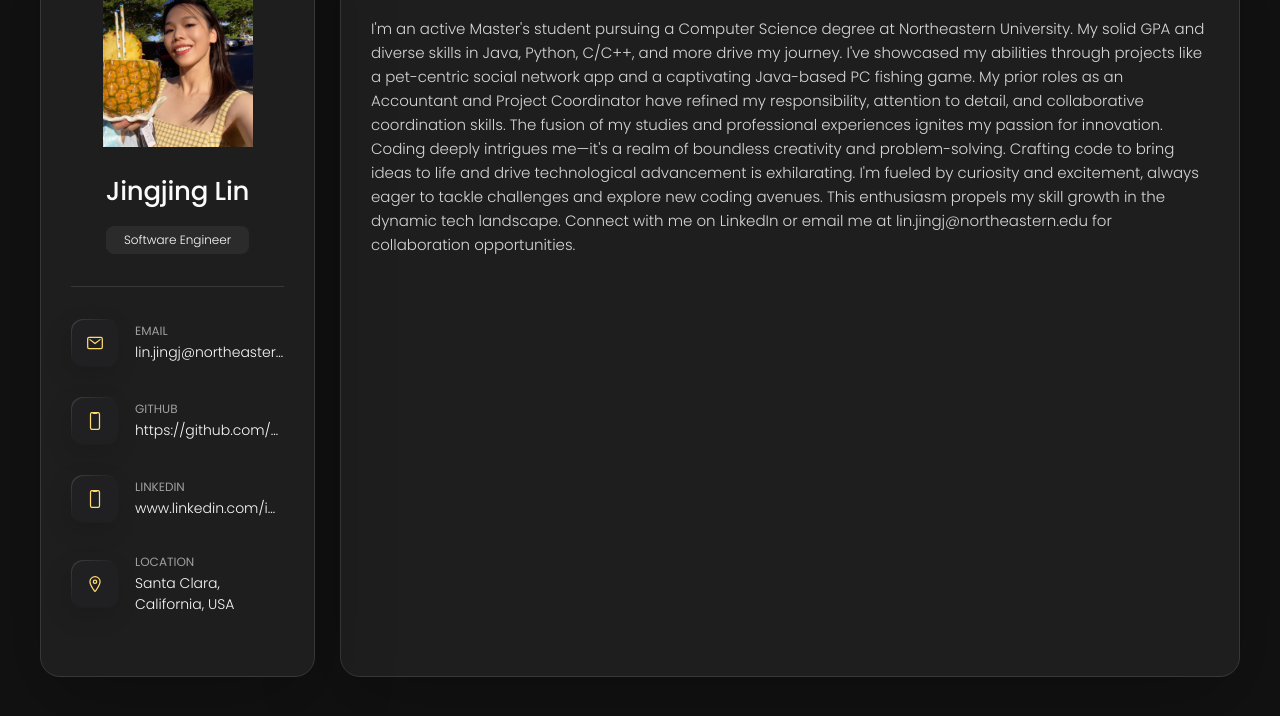
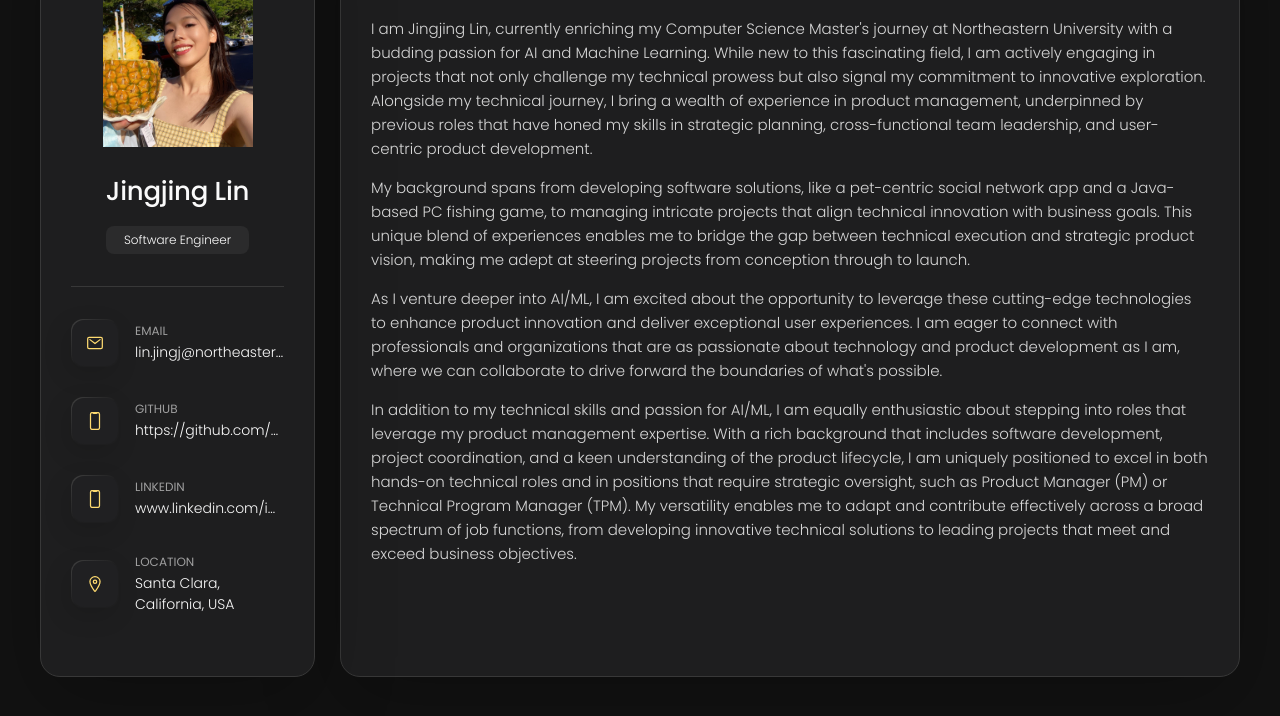
Before and after one commit to JINGJING-LIN-123/JINGJING-LIN-123.github.io, a plain HTML site: page index.html in a window 1280 px wide. Shown: the part 162-878 px from the top of the page. Drawn offline with nearby package versions, Linux system fonts and the light colour scheme.

Commit message:
ai/ml update

```diff
--- a/index.html
+++ b/index.html
@@ -186,7 +186,16 @@
 
             <section class="about-text">
                 <p>
-                    I'm an active Master's student pursuing a Computer Science degree at Northeastern University. My solid GPA and diverse skills in Java, Python, C/C++, and more drive my journey. I've showcased my abilities through projects like a pet-centric social network app and a captivating Java-based PC fishing game. My prior roles as an Accountant and Project Coordinator have refined my responsibility, attention to detail, and collaborative coordination skills. The fusion of my studies and professional experiences ignites my passion for innovation. Coding deeply intrigues me—it's a realm of boundless creativity and problem-solving. Crafting code to bring ideas to life and drive technological advancement is exhilarating. I'm fueled by curiosity and excitement, always eager to tackle challenges and explore new coding avenues. This enthusiasm propels my skill growth in the dynamic tech landscape. Connect with me on LinkedIn or email me at lin.jingj@northeastern.edu for collaboration opportunities.
+                    I am Jingjing Lin, currently enriching my Computer Science Master's journey at Northeastern University with a budding passion for AI and Machine Learning. While new to this fascinating field, I am actively engaging in projects that not only challenge my technical prowess but also signal my commitment to innovative exploration. Alongside my technical journey, I bring a wealth of experience in product management, underpinned by previous roles that have honed my skills in strategic planning, cross-functional team leadership, and user-centric product development.
+                </p>
+                <p>
+                    My background spans from developing software solutions, like a pet-centric social network app and a Java-based PC fishing game, to managing intricate projects that align technical innovation with business goals. This unique blend of experiences enables me to bridge the gap between technical execution and strategic product vision, making me adept at steering projects from conception through to launch.
+                </p>
+                <p>
+                As I venture deeper into AI/ML, I am excited about the opportunity to leverage these cutting-edge technologies to enhance product innovation and deliver exceptional user experiences. I am eager to connect with professionals and organizations that are as passionate about technology and product development as I am, where we can collaborate to drive forward the boundaries of what's possible.
+                </p>
+                <p>
+                In addition to my technical skills and passion for AI/ML, I am equally enthusiastic about stepping into roles that leverage my product management expertise. With a rich background that includes software development, project coordination, and a keen understanding of the product lifecycle, I am uniquely positioned to excel in both hands-on technical roles and in positions that require strategic oversight, such as Product Manager (PM) or Technical Program Manager (TPM). My versatility enables me to adapt and contribute effectively across a broad spectrum of job functions, from developing innovative technical solutions to leading projects that meet and exceed business objectives.
 
                 </p>
             </section>
@@ -227,7 +236,7 @@
                         <span>2021 — now</span>
 
                         <p class="timeline-text">
-                            Accomplished Courses: Intensive Foundations of Computer Science (A), Discrete Structure (A), Object- Oriented Design (A), Data Structure, Algorithms, and Their Applications with Computer Systems (A), Mobile Application Development (A), Algorithms (A). Web Development (A)
+                            Accomplished Courses: Intensive Foundations of Computer Science (A), Discrete Structure (A), Object- Oriented Design (A), Data Structure, Algorithms, and Their Applications with Computer Systems (A), Mobile Application Development (A), Algorithms (A). Web Development (A) Data Mining (A) Natural Language Processing
                         </p>
 
                     </li>
```
